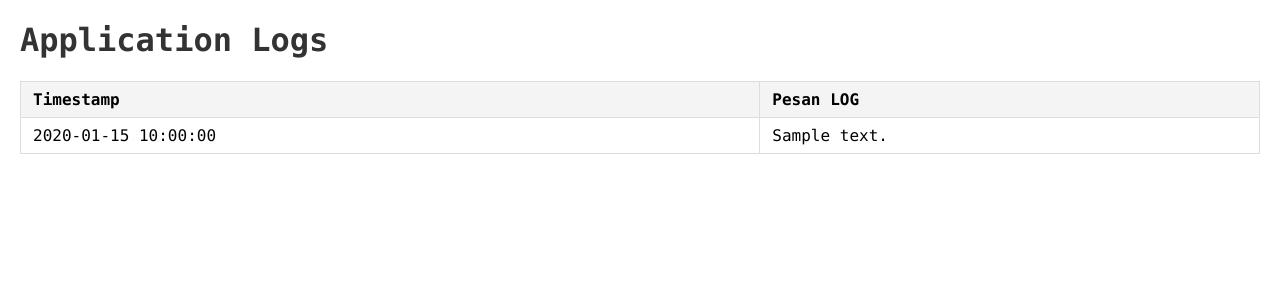
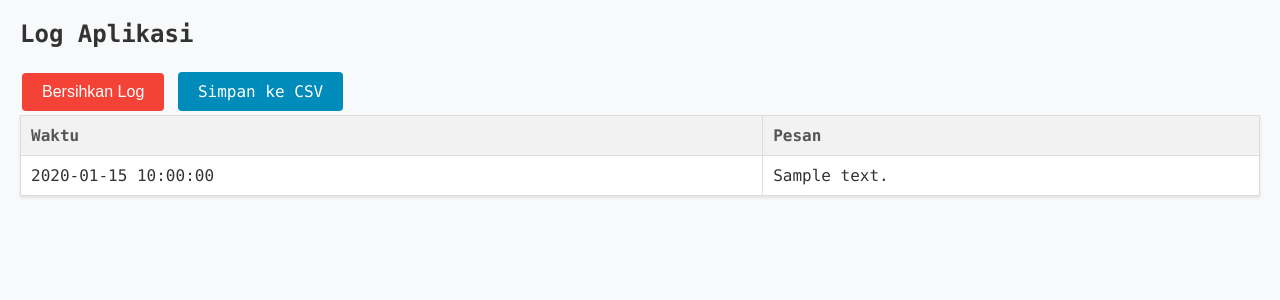
Before and after one commit to daffayrr/PKM-KC_BrainImgaingTech, a Flask app: template templates/logs.html in a window 1280 px wide. Shown: the top 300 px of the page. Run offline with Flask 3, Linux system fonts and the light colour scheme; the template is opened without the code that fills it: most values are stand-ins (such as "Sample title", 1, 10 or a date in 2020).

Commit message:
Update fitur download LOG Aplikasi

```diff
--- a/logger.py
+++ b/logger.py
@@ -1,6 +1,7 @@
-from flask import Flask, request, render_template, redirect, url_for
+from flask import Flask, request, render_template, redirect, url_for, send_file
 import logging
 import os
+import csv
 from datetime import datetime
 from functools import wraps
 
@@ -23,8 +24,8 @@ file_handler.setFormatter(formatter)
 logger.addHandler(file_handler)
 
 # Sample username and password for authentication
-USERNAME = 'admin'
-PASSWORD = 'password123'
+USERNAME = 'administrator'
+PASSWORD = 'PasswordWebBIT2024*'
 
 # Authentication decorator
 def require_authentication(f):
@@ -49,10 +50,45 @@ def show_logs():
             logs.append({"timestamp": timestamp, "message": message})
     return render_template('logs.html', logs=logs)
 
+# Route to clear logs
+@app.route('/clear_logs', methods=['POST'])
+@require_authentication
+def clear_logs():
+    with open(log_file_path, 'w') as file:
+        file.write('')  # Clear the log file content
+    logger.info("Log telah dibersihkan.")
+    return redirect(url_for('show_logs'))
+
+# Route to download logs as CSV
+@app.route('/download_csv')
+@require_authentication
+def download_csv():
+    csv_file_path = os.path.join('logs', 'log.csv')
+    logs = []
+
+    with open(log_file_path, 'r') as file:
+        for line in file:
+            parts = line.strip().split(" : ", 1)
+            timestamp = parts[0]
+            message = parts[1]
+            logs.append({"timestamp": timestamp, "message": message})
+
+    # Write logs to CSV file
+    with open(csv_file_path, 'w', newline='') as csvfile:
+        fieldnames = ['timestamp', 'message']
+        writer = csv.DictWriter(csvfile, fieldnames=fieldnames)
+
+        writer.writeheader()
+        for log in logs:
+            writer.writerow(log)
+
+    logger.info("Log telah disimpan ke CSV.")
+    return send_file(csv_file_path, as_attachment=True)
+
 # Add logging of IP address on request
 @app.before_request
 def log_request_info():
-    logger.info(f"Request from {request.remote_addr} to {request.path}")
+    logger.info(f"Request dari {request.remote_addr} ke {request.path}")
 
 # Start the Flask server
 if __name__ == '__main__':
--- a/templates/logs.html
+++ b/templates/logs.html
@@ -3,16 +3,76 @@
 <head>
     <meta charset="UTF-8">
     <meta name="viewport" content="width=device-width, initial-scale=1.0">
-    <title>Application Logs</title>
-    <link rel="stylesheet" href="{{ url_for('static', filename='styles.css') }}">
+    <title>Log Aplikasi</title>
+    <style>
+        body {
+            font-family: Consolas, monospace;
+            margin: 20px;
+            background-color: #f8f9fa;
+            color: #333;
+        }
+        h1 {
+            font-size: 24px;
+            margin-bottom: 20px;
+            color: #333;
+        }
+        table {
+            width: 100%;
+            border-collapse: collapse;
+            background-color: #fff;
+            box-shadow: 0 2px 3px rgba(0, 0, 0, 0.1);
+        }
+        th, td {
+            border: 1px solid #ddd;
+            padding: 10px;
+            text-align: left;
+            font-family: Consolas, monospace;
+        }
+        th {
+            background-color: #f2f2f2;
+            color: #555;
+        }
+        tr:nth-child(even) {
+            background-color: #f9f9f9;
+        }
+        tr:hover {
+            background-color: #eaeaea;
+        }
+        .button {
+            background-color: #4CAF50;
+            color: white;
+            padding: 10px 20px;
+            text-align: center;
+            text-decoration: none;
+            display: inline-block;
+            font-size: 16px;
+            margin: 4px 2px;
+            cursor: pointer;
+            border-radius: 4px;
+            border: none;
+        }
+        .button-clear {
+            background-color: #f44336;
+        }
+        .button-download {
+            background-color: #008CBA;
+        }
+    </style>
 </head>
 <body>
-    <h1>Application Logs</h1>
+    <h1>Log Aplikasi</h1>
+
+    <form action="/clear_logs" method="post" style="display: inline;">
+        <button type="submit" class="button button-clear">Bersihkan Log</button>
+    </form>
+
+    <a href="/download_csv" class="button button-download">Simpan ke CSV</a>
+
     <table>
         <thead>
             <tr>
-                <th>Timestamp</th>
-                <th>Pesan LOG</th>
+                <th>Waktu</th>
+                <th>Pesan</th>
             </tr>
         </thead>
         <tbody>
```
Also changed, not shown: 2 other files.
